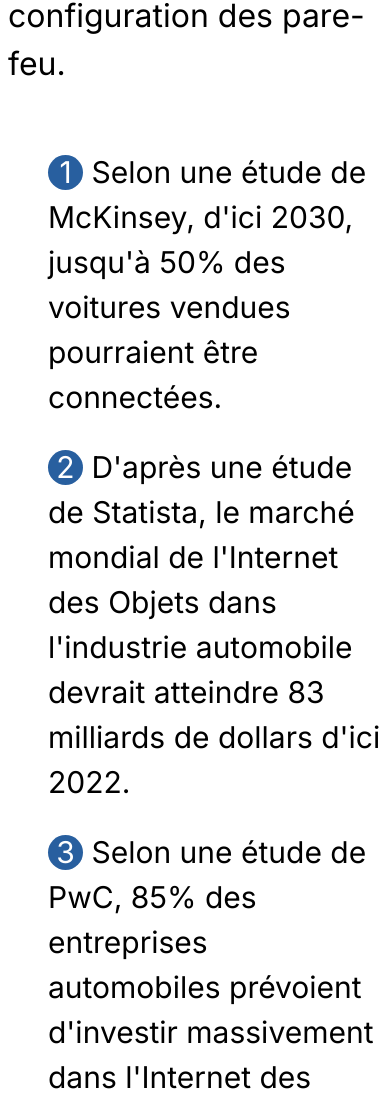
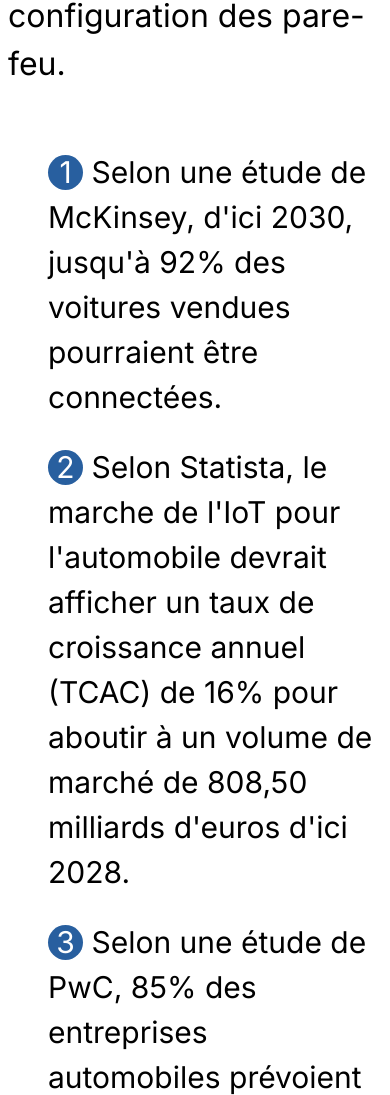
Before and after one commit to DaydayLaFuusay/wizv4, a plain HTML site: page intro.html in a window 390 px wide. Shown: the part 3602-4697 px from the top of the page. Drawn offline with nearby package versions, Linux system fonts and the light colour scheme.

Commit message:
Update intro.html

```diff
--- a/intro.html
+++ b/intro.html
@@ -30,11 +30,10 @@
         pare-feu.</p></div>
 <div class='important' style='margin-left:0%;margin-right:0%;'>
     <ul>
-        <li><span>1</span> Selon une étude de McKinsey, d'ici 2030, jusqu'à 50% des voitures vendues pourraient être
+        <li><span>1</span> Selon une étude de McKinsey, d'ici 2030, jusqu'à 92% des voitures vendues pourraient être
             connectées.
         </li>
-        <li><span>2</span> D'après une étude de Statista, le marché mondial de l'Internet des Objets dans l'industrie
-            automobile devrait atteindre 83 milliards de dollars d'ici 2022.
+        <li><span>2</span> Selon Statista, le marche de l'IoT pour l'automobile devrait afficher un taux de croissance annuel (TCAC) de 16% pour aboutir à un volume de marché de 808,50 milliards d'euros d'ici 2028.
         </li>
         <li><span>3</span> Selon une étude de PwC, 85% des entreprises automobiles prévoient d'investir massivement dans
             l'Internet des Objets au cours des cinq prochaines années.
```
